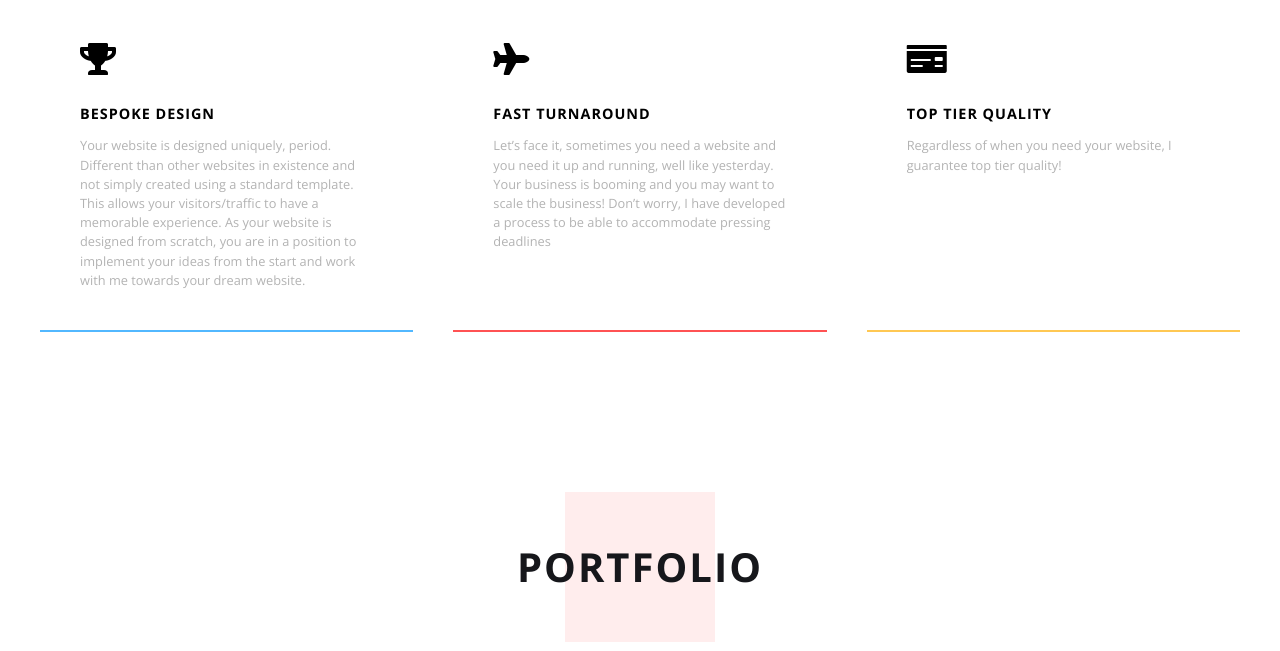
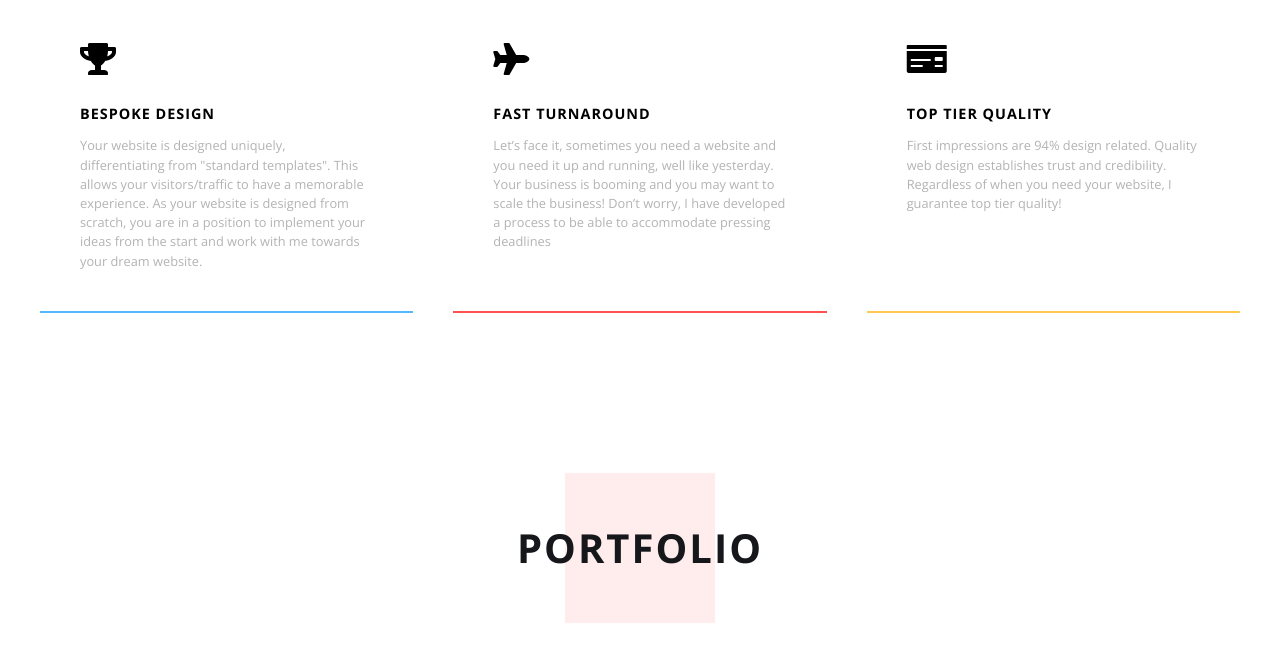
Before and after one commit to mylesvallen/brand, a plain HTML site: page index.html in a window 1280 px wide. Shown: the part 1289-1940 px from the top of the page. Drawn offline with nearby package versions, Linux system fonts and the light colour scheme.

Commit message:
services

```diff
--- a/index.html
+++ b/index.html
@@ -57,8 +57,8 @@
                     <i class="fas fa-trophy"></i>
                     <h5>BESPOKE DESIGN</h5>
                     <p>
-                        Your website is designed uniquely, period. Different than other websites in existence and not simply created using a standard template. This allows your visitors/traffic to have a memorable experience. As your website is designed from scratch, you are
-                        in a position to implement your ideas from the start and work with me towards your dream website.
+                        Your website is designed uniquely, differentiating from "standard templates". This allows your visitors/traffic to have a memorable experience. As your website is designed from scratch, you are in a position to implement your ideas from the start and
+                        work with me towards your dream website.
                     </p>
                 </div>
                 <div class="box red">
@@ -72,7 +72,7 @@
                     <i class="fas fa-money-check"></i>
                     <h5>TOP TIER QUALITY</h5>
                     <p>
-                        Regardless of when you need your website, I guarantee top tier quality!</p>
+                        First impressions are 94% design related. Quality web design establishes trust and credibility. Regardless of when you need your website, I guarantee top tier quality!</p>
                 </div>
             </div>
         </div>
```
